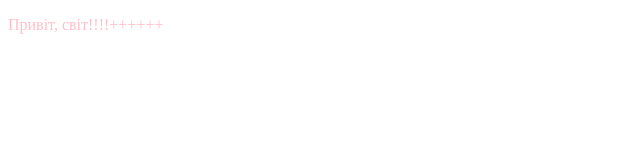
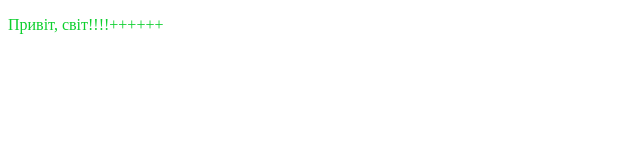
Before and after one commit to anna21anna/js-course-2024, a plain HTML site: page JS1/index.html in a window 1280 px wide. Shown: the whole page, without its empty margins (0-640 px from the left). Drawn offline with Linux system fonts and the light colour scheme.

Commit message:
changes 5

```diff
--- a/JS1/styles.css
+++ b/JS1/styles.css
@@ -1,3 +1,3 @@
 p{
-    color: pink;
+    color: rgb(12, 207, 45);
 }
```
